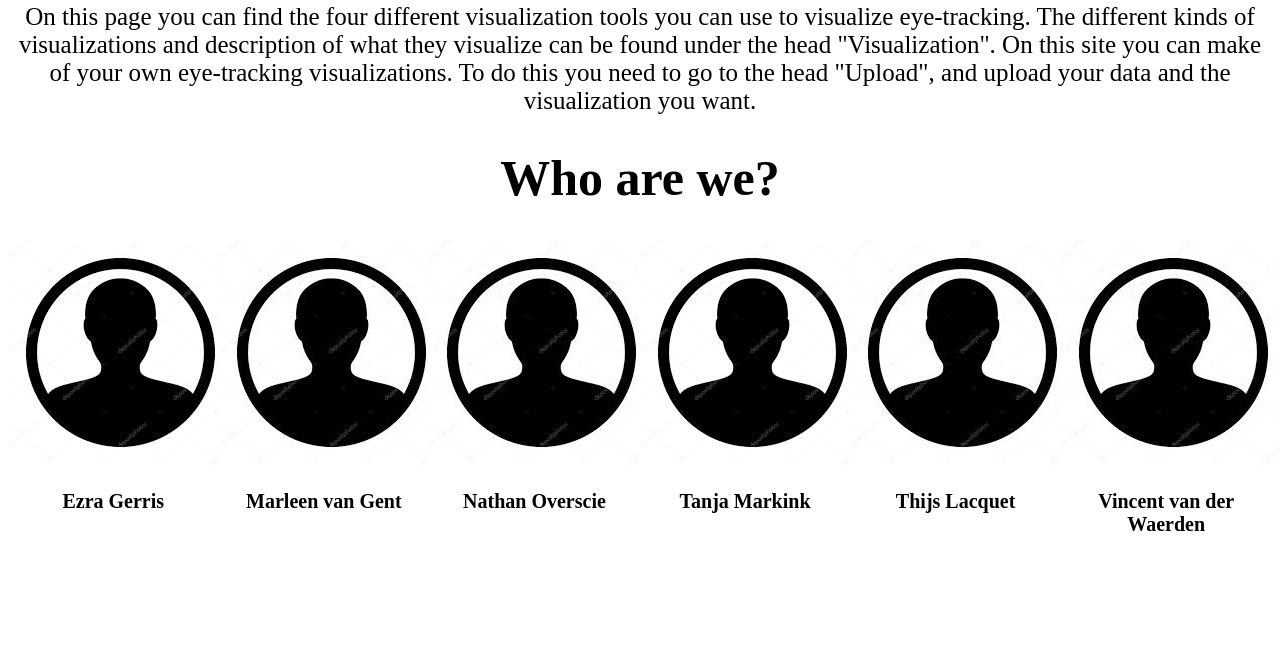
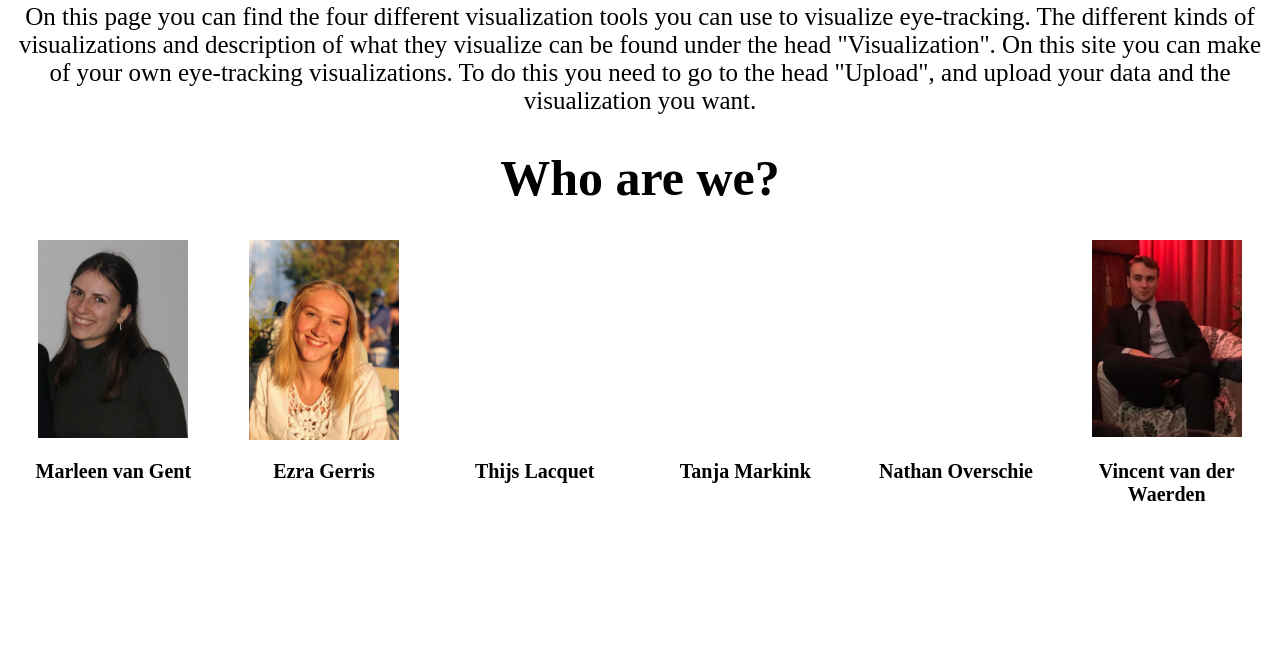
Before and after one commit to ThijsLacquet/DBL-HTI-Webtech, a PHP site: page /websitess/index.htm in a window 1280 px wide. Shown: the part 602-1250 px from the top of the page. Before the commit the page ends 1133 px from the top, so only its background shows below. Run offline with PHP 8.4, Linux system fonts and the light colour scheme.

Commit message:
Website resizing done
Alles werkt nu en de layout 'veert mee' met de website als je het scherm groter/kleiner maakt

```diff
--- a/websitess/index.htm
+++ b/websitess/index.htm
@@ -36,31 +36,45 @@
     <h1>Who are we?</h1>
   </div>
 
-    <div class="person">
-      <img src="Images/profile.jpg">
+  <div class="grid_persons">
+    <div class="picture_1">
+      <img src="Images/Marleen.jpg" width="150">
+    </div>
+    <div class="picture_2">
+      <img src="Images/Ezra.jpg" width="150">
+    </div>
+    <div class="picture_3">
+      <!--<img src="Images/profile.jpg" width="150">-->
+    </div>
+    <div class="picture_4">
+      <!--<img src="Images/profile.jpg" width="150">-->
+    </div>
+    <div class="picture_5">
+      <!--<img src="Images/profile.jpg" width="150">-->
+    </div>
+    <div class="picture_6">
+      <img src="Images/Vincent.jpg" width="150">
+    </div>
+
+    <div class="name_1">
+      <p>Marleen van Gent</p>
+    </div>
+    <div class="name_2">
       <p>Ezra Gerris</p>
     </div>
-    <div class="person">
-      <img src="Images/profile.jpg">
-      <p>Marleen van Gent</p>
+    <div class="name_3">
+      <p>Thijs Lacquet</p>
     </div>
-    <div class="person">
-      <img src="Images/profile.jpg">
-      <p>Nathan Overscie</p>
-    </div>
-    <div class="person">
-      <img src="Images/profile.jpg">
+    <div class="name_4">
       <p>Tanja Markink</p>
     </div>
-    <div class="person">
-      <img src="Images/profile.jpg">
-      <p>Thijs Lacquet</p>
+    <div class="name_5">
+      <p>Nathan Overschie</p>
     </div>
-    <div class="person">
-      <img src="Images/profile.jpg">
+    <div class="name_6">
       <p>Vincent van der Waerden</p>
     </div>
-
+  </div>
 
 
 </body>
--- a/websitess/main.css
+++ b/websitess/main.css
@@ -55,6 +55,8 @@
   font-size: 50px;
 }
 
+
+/* GRID FOR VISUALIZATIONS */
 .grid {
   display: grid;
   grid-template-columns: 1fr 1fr 1fr 1fr;
@@ -117,6 +119,84 @@
 
 .grid div:nth-child(odd) {
 }
+/* END GRID FOR VISUALIZATIONS */
+
+
+/* GRID FOR PERSONS */
+.grid_persons {
+  display: grid;
+  grid-template-columns: 1fr 1fr 1fr 1fr 1fr 1fr;
+  grid-template-rows: 1fr 1fr;
+  grid-template-areas:
+  "picture_1 picture_2 picture_3 picture_4 picture_5 picture_6"
+  "name_1 name_2 name_3 name_4 name_5 name_6";
+  text-align: center;
+  font-size: 20px;
+  font-weight: bold;
+}
+
+.name_1 {
+  grid-area: name_1;
+}
+
+.name_2 {
+  grid-area: name_2;
+}
+
+.name_3 {
+  grid-area: name_3;
+}
+
+.name_4 {
+  grid-area: name_4;
+}
+
+.name_5 {
+  grid-area: name_5;
+}
+
+.name_6 {
+  grid-area: name_6;
+}
+
+.picture_1 {
+  grid-area: picture_1;
+}
+
+.picture_2 {
+  grid-area: picture_2;
+}
+
+.picture_3 {
+  grid-area: picture_3;
+}
+
+.picture_4 {
+  grid-area: picture_4;
+}
+
+.picture_5 {
+  grid-area: picture_5;
+}
+
+.picture_6 {
+  grid-area: picture_6;
+}
+
+.grid_persons div:nth-child(even) {
+}
+
+.grid_persons div:nth-child(odd) {
+}
+
+/* END GRID FOR PERSONS */
+
+
+img {
+    display: block;
+    margin: 0 auto;
+    max-width: 100%;
+}
 
 .us p{
   font-size: 25px;
```
Also changed, not shown: websitess/Images/Ezra.JPG (added), websitess/Images/Marleen.jpg (added), websitess/Images/Vincent.jpg (added), websitess/Images/profile.jpg (deleted).
